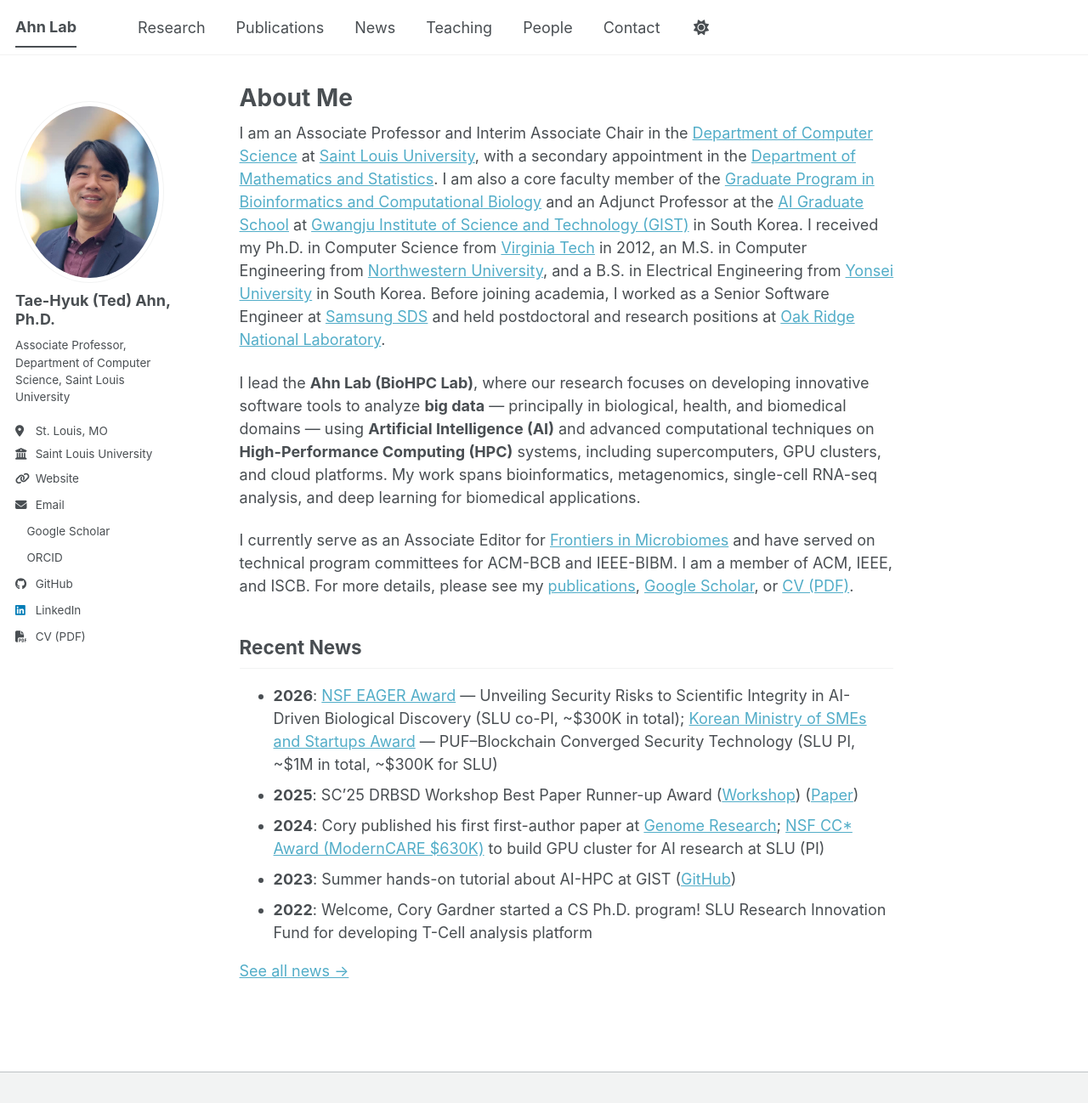
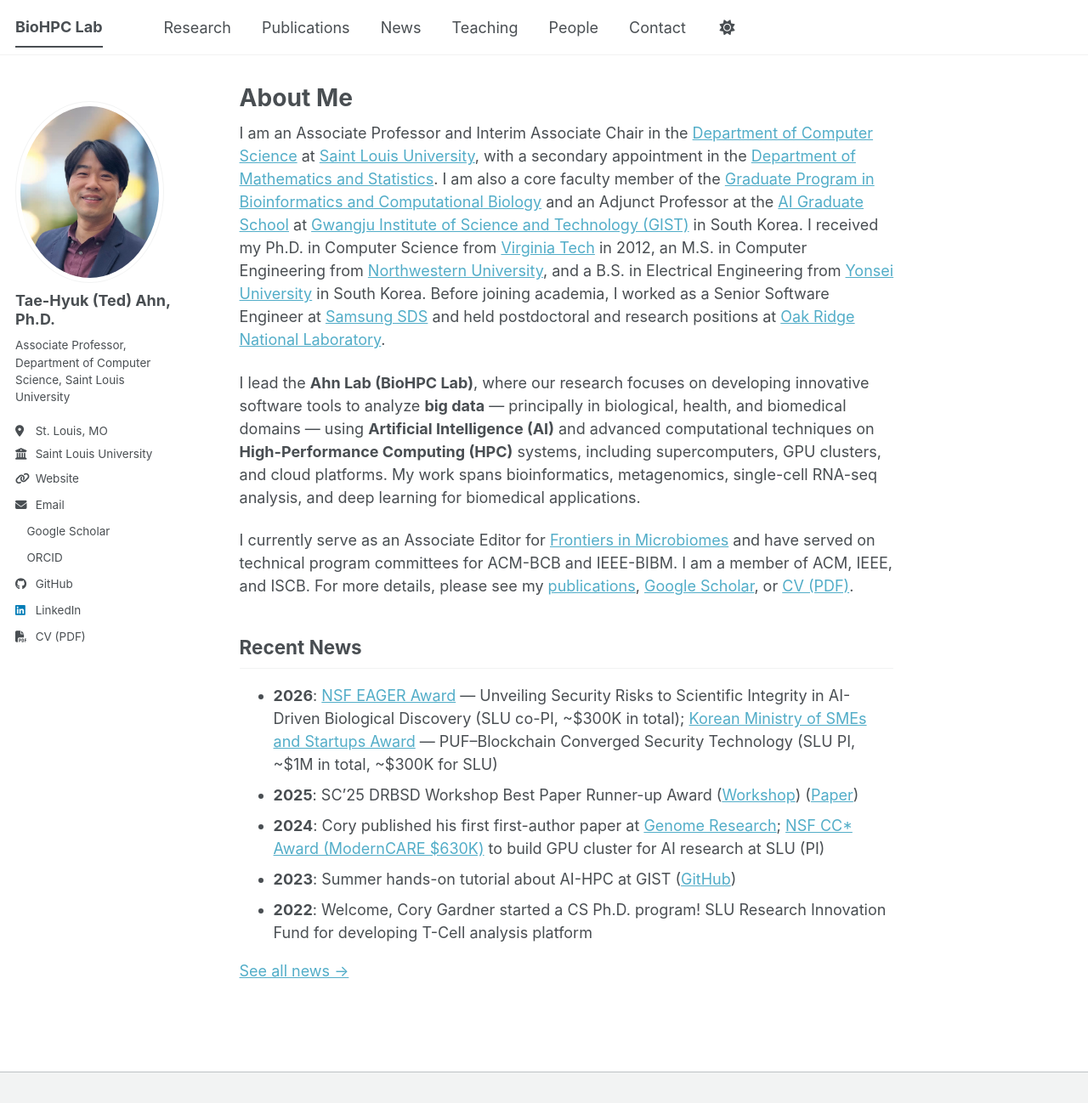
Before and after one commit to BioHPC/BioHPC.github.io, a Jekyll site: the page built from _pages/about.md, in a window 1280 px wide and 1298 px high. Shown: the whole window at 85% size. Built offline with Jekyll 4.4.1, drawn with Linux system fonts in a browser that asks for light colours; a style sheet for code colours, icons or effects is not loaded.

Commit message:
modified:   _config.yml

```diff
--- a/_config.yml
+++ b/_config.yml
@@ -8,7 +8,7 @@
 
 # Site Settings
 locale          : "en-US"
-title           : "Ahn Lab"
+title           : "BioHPC Lab"
 title_separator : "-"
 name            : &name "Tae-Hyuk (Ted) Ahn"
 description     : &description "BioHPC Lab @ Saint Louis University - Bioinformatics, AI, and High-Performance Computing"
```
